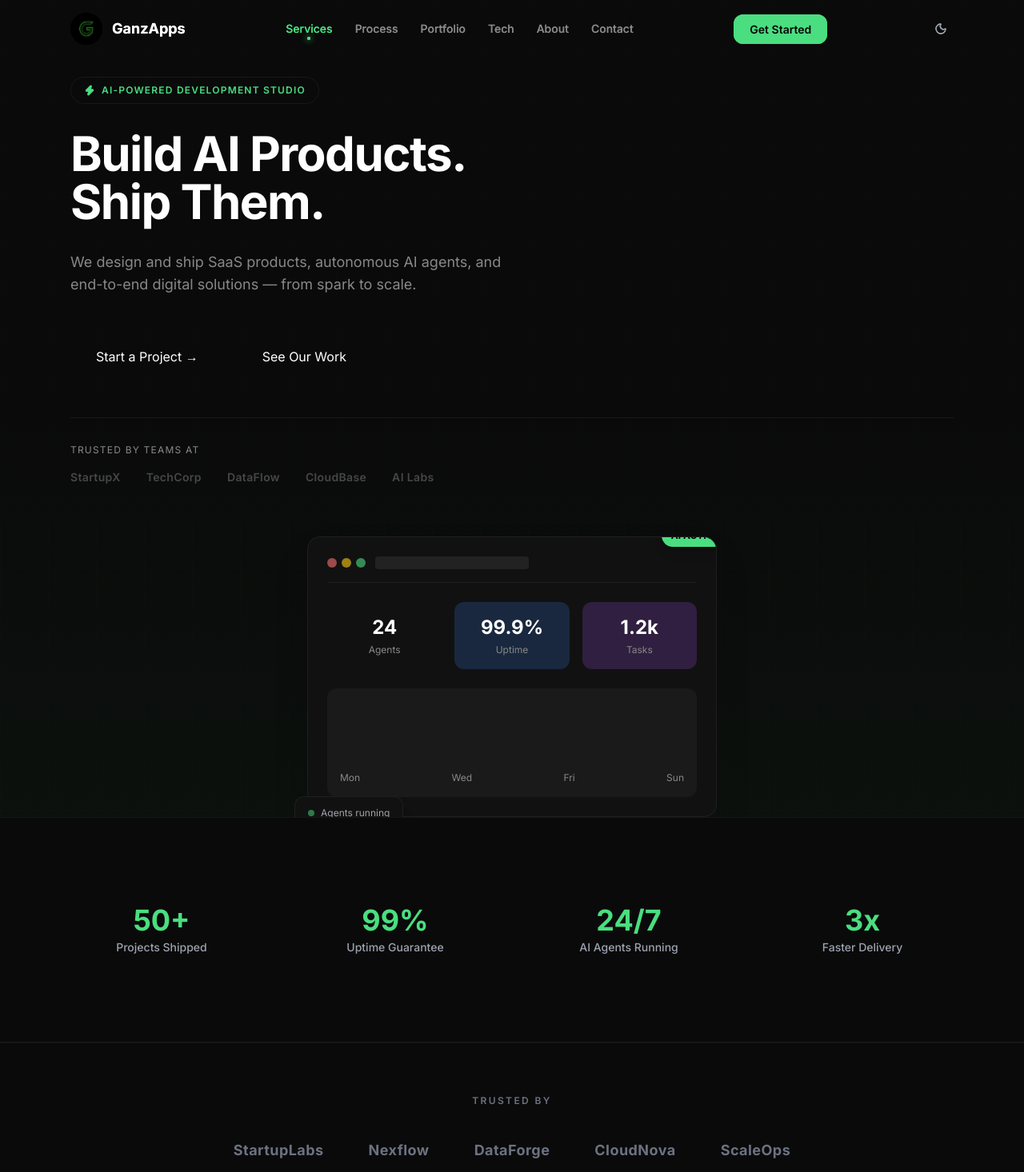
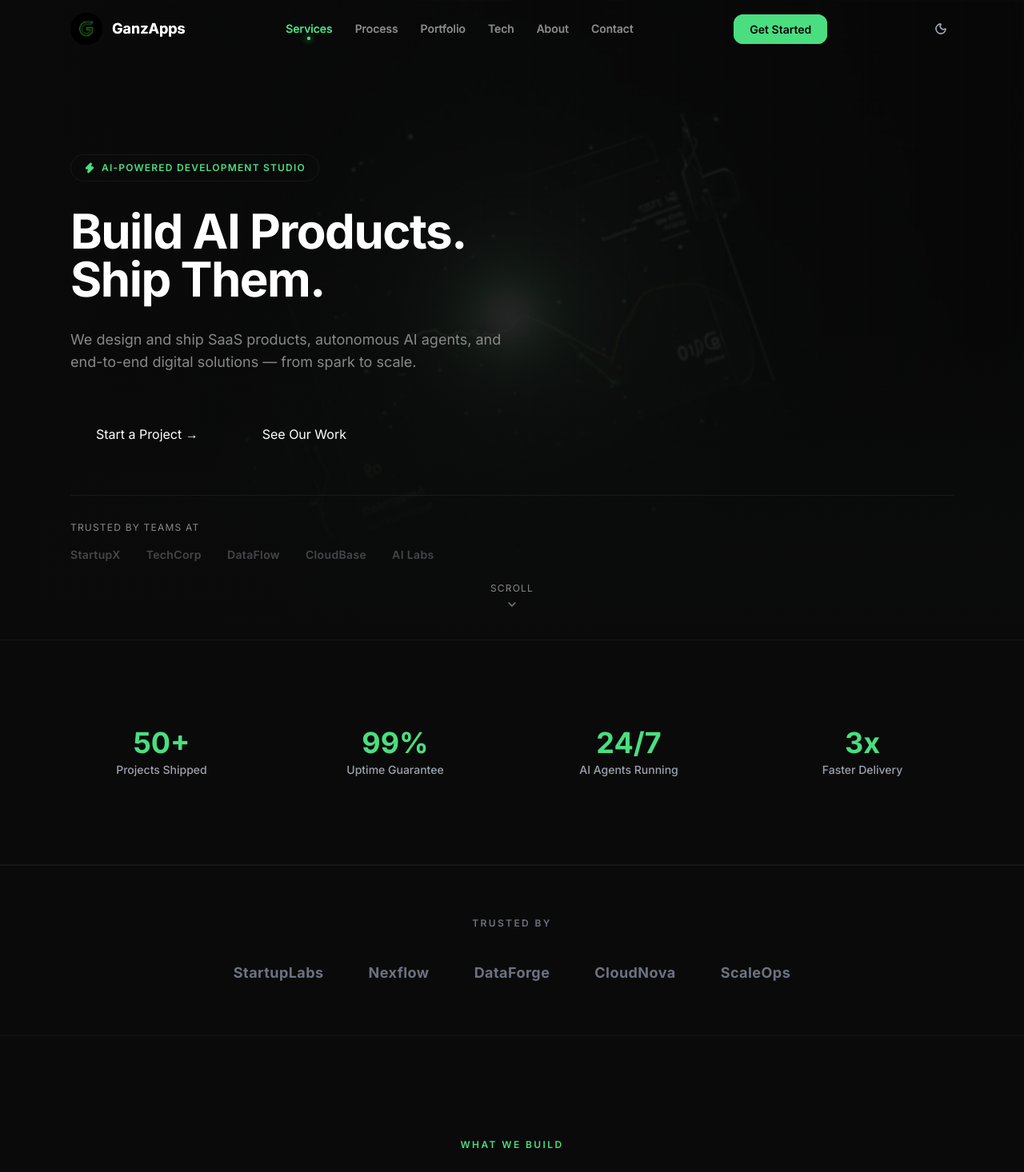
Before and after one commit to oeganz/ganzapps, a Next.js app: page / in a window 1280 px wide. Shown: the top 1466 px of the page at 80% size. Built offline with nearby package versions, Linux system fonts and the light colour scheme.

Commit message:
fix: replaced ugly mockup div with real AI-generated hero image

```diff
--- a/src/components/Hero.tsx
+++ b/src/components/Hero.tsx
@@ -9,7 +9,7 @@ export default function Hero() {
 
   return (
     <section className="relative min-h-screen flex items-center justify-center overflow-hidden">
-      {/* Clean dark background with subtle radial gradient */}
+      {/* Clean dark background */}
       <div className="absolute inset-0" style={{ backgroundColor: "var(--body-bg)" }} />
       <div className="absolute inset-0 bg-gradient-to-b from-transparent via-transparent to-[rgba(74,222,128,0.03)]" />
 
@@ -23,10 +23,24 @@ export default function Hero() {
       {/* Ambient glow */}
       <div className="absolute bottom-0 left-1/2 -translate-x-1/2 w-full max-w-[900px] h-[400px] bg-brand/8 rounded-full blur-[180px] pointer-events-none" />
 
+      {/* Hero image - clean SaaS dashboard visual */}
+      <div className="absolute inset-0 z-0">
+        {/* eslint-disable-next-line @next/next/no-img-element */}
+        <img
+          src="/hero-mockup.jpg"
+          alt=""
+          className="w-full h-full object-cover opacity-20 blur-px"
+          style={{ filter: 'blur(1px) brightness(0.6)' }}
+        />
+        {/* Dark overlay for readability */}
+        <div className="absolute inset-0 bg-gradient-to-r from-[var(--body-bg)] via-transparent to-transparent" />
+        <div className="absolute inset-0 bg-gradient-to-t from-[var(--body-bg)] via-transparent to-transparent" />
+      </div>
+
       {/* Content */}
       <div className="relative z-10 max-w-6xl mx-auto px-4 sm:px-6 pt-20 sm:pt-24 w-full">
 
-        {/* Text block - full width on mobile, left on desktop */}
+        {/* Text block */}
         <div className={`text-center lg:text-left ${mounted ? 'hero-content' : 'opacity-0'}`}>
 
           {/* Badge */}
@@ -38,21 +52,21 @@ export default function Hero() {
           </div>
 
           {/* Headline */}
-          <h1 className="text-3xl sm:text-4xl md:text-5xl lg:text-6xl font-bold tracking-tight leading-[1.05] mb-6 sm:mb-8 px-0">
-            <span className="text-[var(--heading-color)]">Build&nbsp;</span>
-            <span className="text-[var(--heading-color)]">AI&nbsp;Products.</span>
+          <h1 className="text-3xl sm:text-4xl md:text-5xl lg:text-6xl font-bold tracking-tight leading-[1.05] mb-6 sm:mb-8">
+            <span style={{ color: "var(--heading-color)" }}>Build&nbsp;</span>
+            <span style={{ color: "var(--heading-color)" }}>AI&nbsp;Products.</span>
             <br />
             <span className="gradient-text">Ship&nbsp;Them.</span>
           </h1>
 
           {/* Subhead */}
-          <p className="text-base sm:text-lg text-[var(--text-muted)] max-w-xl mx-auto lg:mx-0 px-4 sm:px-0 mb-8 sm:mb-12 leading-relaxed">
+          <p className="text-base sm:text-lg max-w-xl mx-auto lg:mx-0 px-4 sm:px-0 mb-8 sm:mb-12 leading-relaxed" style={{ color: "var(--text-muted)" }}>
             We design and ship SaaS products, autonomous AI agents, and end-to-end digital
             solutions — from spark to scale.
           </p>
 
           {/* CTAs */}
-          <div className="flex flex-col sm:flex-row gap-3 sm:gap-4 justify-center lg:justify-start px-0 sm:px-0">
+          <div className="flex flex-col sm:flex-row gap-3 sm:gap-4 justify-center lg:justify-start">
             <a href="#contact" className="btn-primary text-sm sm:text-base px-6 sm:px-8 py-3 sm:py-4 text-center">
               Start a Project →
             </a>
@@ -62,83 +76,21 @@ export default function Hero() {
           </div>
 
           {/* Trust signals */}
-          <div className="mt-10 sm:mt-12 pt-6 sm:pt-8 border-t border-[var(--border-color)]">
-            <p className="text-[10px] sm:text-xs text-[var(--text-muted)] uppercase tracking-widest mb-3 sm:mb-4">Trusted by teams at</p>
-            <div className="flex flex-wrap items-center justify-center lg:justify-start gap-4 sm:gap-8 opacity-40 px-0">
+          <div className="mt-10 sm:mt-12 pt-6 sm:pt-8 border-t" style={{ borderColor: "var(--border-color)" }}>
+            <p className="text-[10px] sm:text-xs uppercase tracking-widest mb-3 sm:mb-4" style={{ color: "var(--text-muted)" }}>Trusted by teams at</p>
+            <div className="flex flex-wrap items-center justify-center lg:justify-start gap-4 sm:gap-8 opacity-40">
               {['StartupX', 'TechCorp', 'DataFlow', 'CloudBase', 'AI Labs'].map((brand) => (
-                <span key={brand} className="text-xs sm:text-sm font-semibold text-[var(--text-secondary)] tracking-wide">
+                <span key={brand} className="text-xs sm:text-sm font-semibold tracking-wide" style={{ color: "var(--text-secondary)" }}>
                   {brand}
                 </span>
               ))}
             </div>
           </div>
         </div>
-
-        {/* Product mockup - below text on mobile */}
-        <div className={`mt-12 sm:mt-16 ${mounted ? 'hero-content' : 'opacity-0'}`} style={{ animationDelay: '0.2s' }}>
-          <div className="relative w-full max-w-lg mx-auto">
-            {/* Glow behind */}
-            <div className="absolute inset-0 bg-brand/20 blur-[80px] rounded-3xl" />
-
-            {/* Product card */}
-            <div className="relative bg-[var(--card-bg)] border border-[var(--border-color)] rounded-2xl p-4 sm:p-6 shadow-2xl overflow-hidden">
-              {/* Mock dashboard header */}
-              <div className="flex items-center gap-3 mb-4 sm:mb-6 pb-3 sm:pb-4 border-b border-[var(--border-color)]">
-                <div className="flex gap-1.5">
-                  <div className="w-2.5 sm:w-3 h-2.5 sm:h-3 rounded-full bg-red-400/60" />
-                  <div className="w-2.5 sm:w-3 h-2.5 sm:h-3 rounded-full bg-yellow-400/60" />
-                  <div className="w-2.5 sm:w-3 h-2.5 sm:h-3 rounded-full bg-green-400/60" />
-                </div>
-                <div className="h-3 sm:h-4 w-32 sm:w-48 bg-[var(--surface-200)] rounded" />
-              </div>
-
-              {/* Mock stats */}
-              <div className="grid grid-cols-3 gap-2 sm:gap-4 mb-4 sm:mb-6">
-                {[
-                  { label: 'Agents', value: '24', color: 'bg-brand/20' },
-                  { label: 'Uptime', value: '99.9%', color: 'bg-blue-500/20' },
-                  { label: 'Tasks', value: '1.2k', color: 'bg-purple-500/20' },
-                ].map((stat) => (
-                  <div key={stat.label} className={`${stat.color} rounded-xl p-2 sm:p-4 text-center`}>
-                    <div className="text-lg sm:text-2xl font-bold text-[var(--heading-color)]">{stat.value}</div>
-                    <div className="text-[10px] sm:text-xs text-[var(--text-muted)] mt-0.5 sm:mt-1">{stat.label}</div>
-                  </div>
-                ))}
-              </div>
-
-              {/* Mock activity chart */}
-              <div className="bg-[var(--surface-100)] rounded-xl p-3 sm:p-4">
-                <div className="flex items-end gap-1 sm:gap-2 h-16 sm:h-20">
-                  {[40, 65, 45, 80, 55, 90, 70, 95, 60, 85, 75, 100].map((h, i) => (
-                    <div
-                      key={i}
-                      className="flex-1 bg-brand/40 rounded-t"
-                      style={{ height: `${h}%` }}
-                    />
-                  ))}
-                </div>
-                <div className="flex justify-between mt-2 text-[9px] sm:text-xs text-[var(--text-muted)]">
-                  <span>Mon</span><span>Wed</span><span>Fri</span><span>Sun</span>
-                </div>
-              </div>
-
-              {/* AI badge */}
-              <div className="absolute -top-2 sm:-top-4 -right-2 sm:-right-4 bg-brand text-black text-[10px] sm:text-xs font-bold px-2 sm:px-3 py-1 sm:py-1.5 rounded-full shadow-lg">
-                AI ACTIVE
-              </div>
-            </div>
-
-            {/* Floating indicator */}
-            <div className="absolute -bottom-3 sm:-bottom-4 -left-2 sm:-left-4 bg-[var(--card-bg)] border border-[var(--border-color)] rounded-xl px-3 sm:px-4 py-2 sm:py-3 shadow-xl flex items-center gap-2">
-              <div className="w-2 h-2 rounded-full bg-green-400 animate-pulse" />
-              <span className="text-[10px] sm:text-xs text-[var(--text-secondary)]">Agents running</span>
-            </div>
-          </div>
-        </div>
       </div>
 
       {/* Scroll indicator */}
-      <div className="absolute bottom-6 sm:bottom-8 left-1/2 -translate-x-1/2 flex flex-col items-center gap-2 text-[var(--text-muted)]">
+      <div className="absolute bottom-6 sm:bottom-8 left-1/2 -translate-x-1/2 flex flex-col items-center gap-2" style={{ color: "var(--text-muted)" }}>
         <span className="text-[10px] sm:text-xs tracking-widest uppercase">Scroll</span>
         <ChevronDown className="w-4 h-4 animate-bounce" />
       </div>
```
Also changed, not shown: public/hero-mockup.jpg (added).
